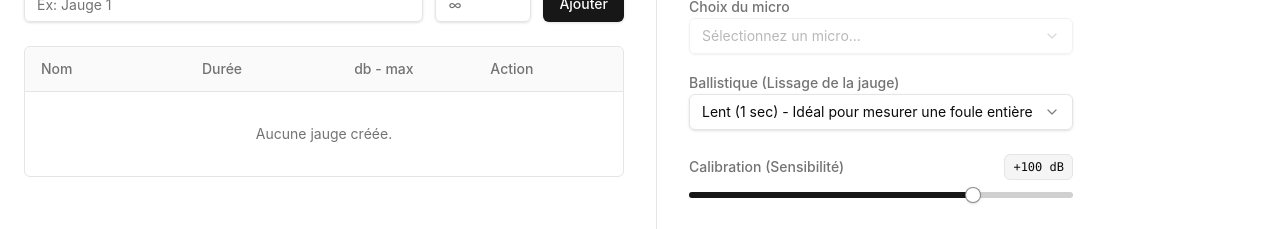
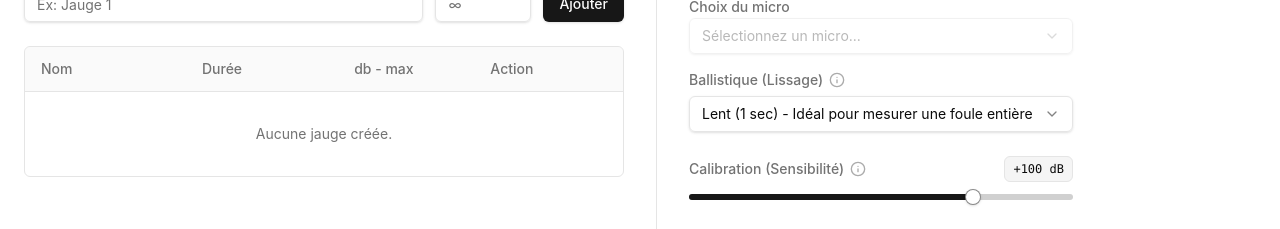
Before and after one commit to MDelmont/Arsef_decibel-metre, a React (Vite) app in the folder arsef-decibel-metre/: page /admin in a window 1280 px wide. Shown: the part 260-489 px from the top of the page. Built offline with nearby package versions, Linux system fonts and the light colour scheme; the HTML template or start-up script is replaced by a standard one.

Commit message:
update admin page

```diff
--- a/arsef-decibel-metre/src/pages/AdminPage.jsx
+++ b/arsef-decibel-metre/src/pages/AdminPage.jsx
@@ -11,6 +11,18 @@ import { Monitor, Plus, Trash2, RotateCcw, Mic, MicOff, Settings, Activity, Moon
 import { Select, SelectContent, SelectItem, SelectTrigger, SelectValue } from '../components/ui/select';
 import { Slider } from '../components/ui/slider';
 import { openDisplayWindow, toggleDisplayFullscreen, isTauri } from '../lib/windowUtils';
+import { Info } from 'lucide-react';
+
+const InfoTooltip = ({ text }) => (
+  <span className="group relative inline-block ml-1.5 cursor-help align-middle">
+    <Info className="h-4 w-4 text-muted-foreground/60 hover:text-primary transition-colors" />
+    <span className="absolute bottom-full left-1/2 -translate-x-1/2 mb-2 p-2 w-56 bg-popover text-popover-foreground text-[11px] font-normal rounded-lg border border-border shadow-xl opacity-0 group-hover:opacity-100 pointer-events-none transition-opacity z-50 leading-normal normal-case tracking-normal">
+      {text}
+      <span className="absolute top-full left-1/2 -translate-x-1/2 border-[6px] border-transparent border-t-border" />
+      <span className="absolute top-full left-1/2 -translate-x-1/2 border-[5px] border-transparent border-t-popover translate-y-[-1px]" />
+    </span>
+  </span>
+);
 
 export default function AdminPage() {
   const navigate = useNavigate();
@@ -304,7 +316,7 @@ export default function AdminPage() {
 
                {/* Ballistique */}
                <div className="space-y-1.5">
-                   <label className="text-sm font-medium text-muted-foreground">Ballistique (Lissage de la jauge)</label>
+                   <label className="text-sm font-medium text-muted-foreground flex items-center">Ballistique (Lissage) <InfoTooltip text="Définit la vitesse de réaction. 'Rapide' capte les pics brefs (cris). 'Lent' lisse les variations pour une ambiance globale (foule)." /></label>
                    <Select value={ballistic.toString()} onValueChange={(val) => setBallistic(parseFloat(val))}>
                      <SelectTrigger>
                        <SelectValue placeholder="Sélection de la ballistique..." />
@@ -319,7 +331,7 @@ export default function AdminPage() {
                {/* Calibration */}
                <div className="space-y-3 pt-2">
                    <div className="flex justify-between items-center">
-                       <label className="text-sm font-medium text-muted-foreground">Calibration (Sensibilité)</label>
+                       <label className="text-sm font-medium text-muted-foreground flex items-center">Calibration (Sensibilité) <InfoTooltip text="Ajuste le niveau de référence. Sans décibelmètre, basez-vous sur l'écoute : une foule qui crie est environ à 100-105 dB. Si vous voyez 20 alors que ça hurle, boostez ce curseur jusqu'à 100." /></label>
                        <div className="px-2 py-1 bg-muted rounded-md text-xs font-mono border border-border">
                            {calibrationOffset > 0 ? '+' : ''}{calibrationOffset} dB
                        </div>
```
